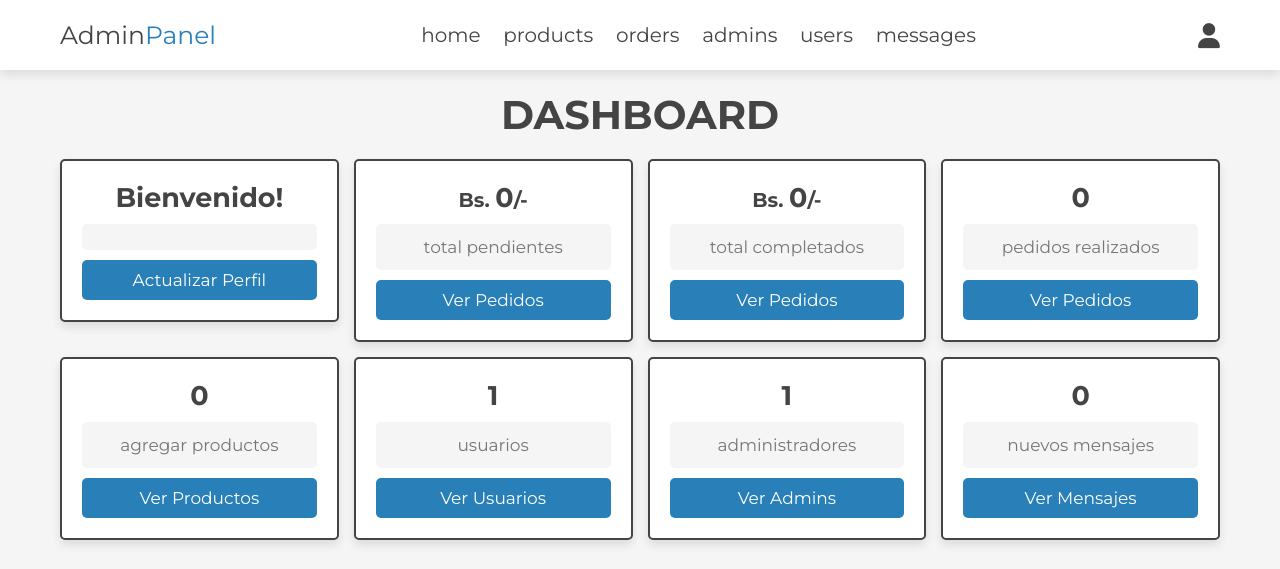
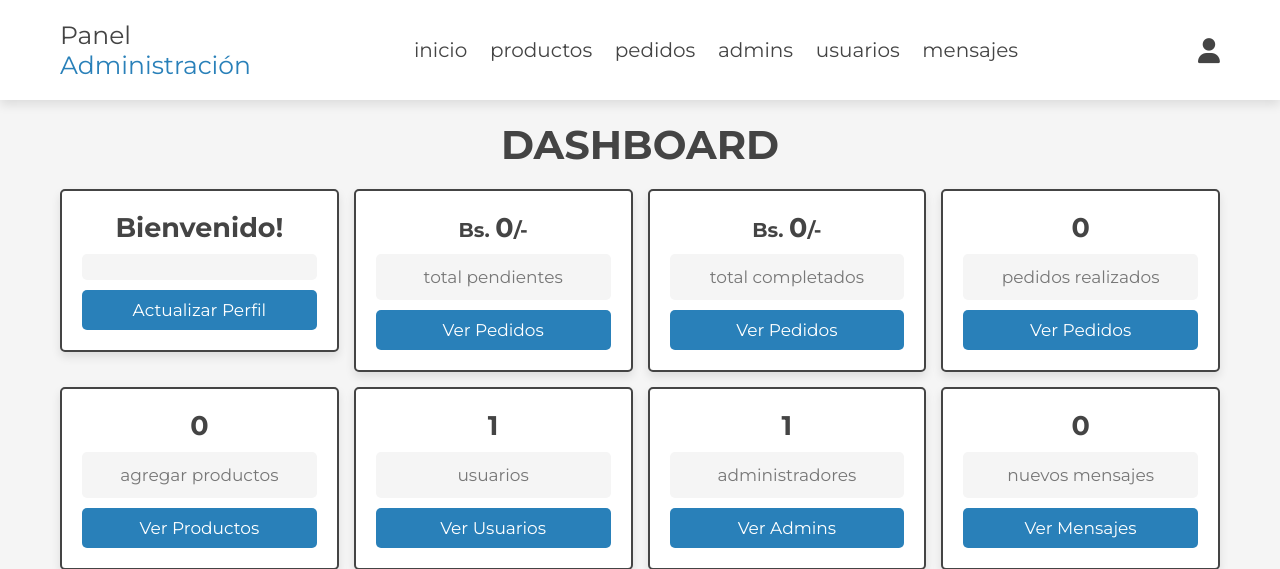
Before and after one commit to Jose-Antonio-0616/EC_Robotics_Web, a PHP site: page /admin/dashboard.php in a window 1280 px wide. Shown: the top 569 px of the page. Run offline with PHP 8.4, Linux system fonts and the light colour scheme; the visitor is signed in with stand-in values (Sample User, id 1); data that the repository does not hold is empty; some libraries are stand-ins or nearby versions; some web fonts are replaced.

Commit message:
Add files via upload

```diff
--- a/components/admin_header.php
+++ b/components/admin_header.php
@@ -1,29 +1,29 @@
 <?php
-   if(isset($message)){
-      foreach($message as $message){
-         echo '
+if (isset($message)) {
+   foreach ($message as $message) {
+      echo '
          <div class="message">
-            <span>'.$message.'</span>
+            <span>' . $message . '</span>
             <i class="fas fa-times" onclick="this.parentElement.remove();"></i>
          </div>
          ';
-      }
    }
+}
 ?>
 
 <header class="header">
 
    <section class="flex">
 
-      <a href="../admin/dashboard.php" class="logo">Admin<span>Panel</span></a>
+      <a href="../admin/dashboard.php" class="logo">Panel<br><span>Administración</span></a>
 
       <nav class="navbar">
-         <a href="../admin/dashboard.php">home</a>
-         <a href="../admin/products.php">products</a>
-         <a href="../admin/placed_orders.php">orders</a>
+         <a href="../admin/dashboard.php">inicio</a>
+         <a href="../admin/products.php">productos</a>
+         <a href="../admin/placed_orders.php">pedidos</a>
          <a href="../admin/admin_accounts.php">admins</a>
-         <a href="../admin/users_accounts.php">users</a>
-         <a href="../admin/messages.php">messages</a>
+         <a href="../admin/users_accounts.php">usuarios</a>
+         <a href="../admin/messages.php">mensajes</a>
       </nav>
 
       <div class="icons">
@@ -33,17 +33,17 @@
 
       <div class="profile">
          <?php
-            $select_profile = $conn->prepare("SELECT * FROM `admins` WHERE id = ?");
-            $select_profile->execute([$admin_id]);
-            $fetch_profile = $select_profile->fetch(PDO::FETCH_ASSOC);
+         $select_profile = $conn->prepare("SELECT * FROM `administradores` WHERE id = ?");
+         $select_profile->execute([$admin_id]);
+         $fetch_profile = $select_profile->fetch(PDO::FETCH_ASSOC);
          ?>
-         <p><?= $fetch_profile['name']; ?></p>
-         <a href="../admin/update_profile.php" class="btn">update profile</a>
+         <p><?= $fetch_profile['nombre']; ?></p>
+         <a href="../admin/update_profile.php" class="btn">actualizar perfil</a>
          <div class="flex-btn">
-            <a href="../admin/register_admin.php" class="option-btn">register</a>
-            <a href="../admin/admin_login.php" class="option-btn">login</a>
+            <a href="../admin/register_admin.php" class="option-btn">registrar</a>
+            <a href="../admin/admin_login.php" class="option-btn">ingresar</a>
          </div>
-         <a href="../components/admin_logout.php" class="delete-btn" onclick="return confirm('logout from the website?');">logout</a>
+         <a href="../components/admin_logout.php" class="delete-btn" onclick="return confirm('cerrar sesión?');">cerrar sesión</a>
       </div>
 
    </section>
--- a/components/connect.php
+++ b/components/connect.php
@@ -3,7 +3,7 @@
 $servername = 'localhost';
 $username = 'root';
 $password = '';
-$database = 'shop_db';
+$database = 'tienda_db';
 
 $conn = new PDO("mysql: host=$servername;dbname=$database", $username, $password);
 
```
